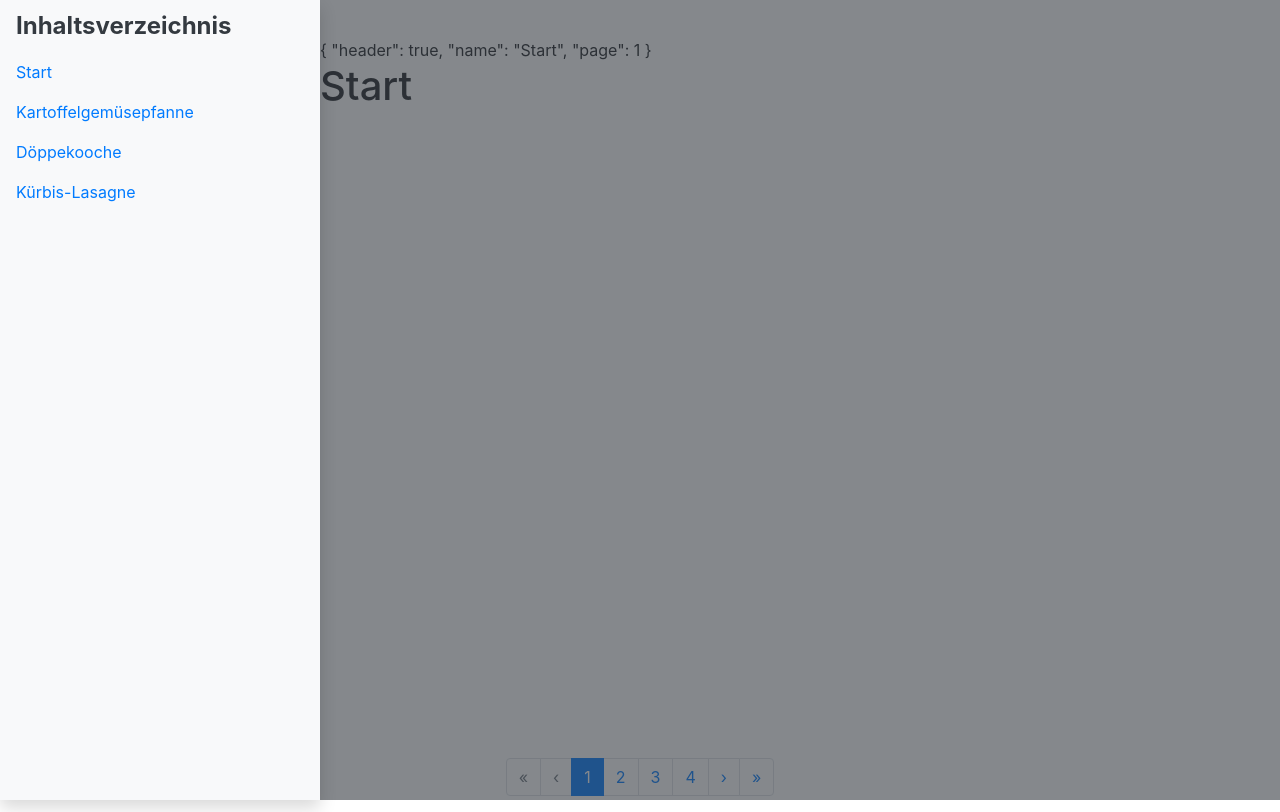
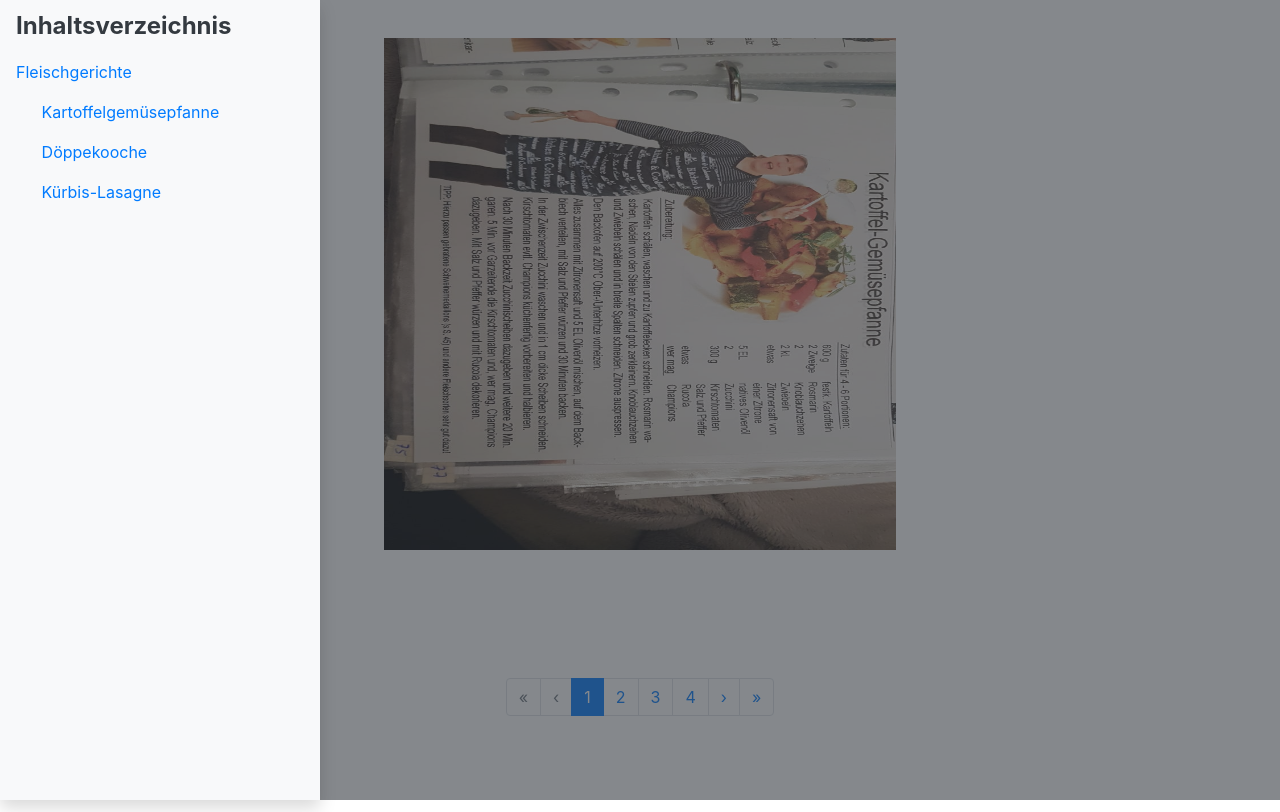
Before and after one commit to DarthSiedewurst/claudisKochbuch, a Vue app: page / in a window 1280 px wide. Both pictures are taken after a click on the button "Inhaltsverzeichnis". Built offline with nearby package versions, Linux system fonts and the light colour scheme.

Commit message:
inhaltsverzeichnis 2.0

```diff
--- a/package.json
+++ b/package.json
@@ -1,6 +1,6 @@
 {
   "name": "claudiskochbuch",
-  "version": "0.1.0",
+  "version": "0.2.0",
   "private": true,
   "scripts": {
     "serve": "vue-cli-service serve",
--- a/src/components/Bookpage.vue
+++ b/src/components/Bookpage.vue
@@ -1,12 +1,6 @@
 <template>
   <div>
-    {{ recipe }}
-    <div v-if="recipe.header">
-      <h1>{{ recipe.name }}</h1>
-    </div>
-    <div v-else>
-      <img class="recipe" :src="getImgUrl()" />
-    </div>
+    <img class="recipe" :src="getImgUrl()" />
   </div>
 </template>
 
@@ -29,8 +23,8 @@ export default class Bookpage extends Vue {
 <style lang="scss" scoped>
 .recipe {
   display: block;
-  width: 40%;
-  height: 40%;
+  width: 80%;
+  height: 80%;
   margin: auto;
 }
 </style>
--- a/src/config/index.ts
+++ b/src/config/index.ts
@@ -1,38 +1,41 @@
 export interface Irecipe {
   src: string;
   name: string;
-  page: number;
-  zutaten: string[];
-}
-export interface Iheader {
-  header: boolean;
-  name: string;
-  page: number;
+  zutaten?: string[];
+  page?: number;
+  header: boolean
+  visible?: boolean
 }
 
-const recipes: (Irecipe | Iheader)[] = [
+const recipes: Irecipe[] = [
   {
-    header: true,
-    name: "Start",
-    page: 1,
+    src: "KartoffelGemuesePfanne.jpg",
+    name: "Fleischgerichte",
+    header: true
   },
   {
     src: "KartoffelGemuesePfanne.jpg",
     name: "Kartoffelgemüsepfanne",
-    page: 2,
     zutaten: ["Salz"],
+    header: false,
   },
   {
     src: "Doeppekooche.jpg",
     name: "Döppekooche",
-    page: 3,
     zutaten: ["Pfeffer"],
+    header: false
   },
   {
     src: "KuerbisLasagne.jpg",
     name: "Kürbis-Lasagne",
-    page: 4,
     zutaten: ["Pfeffer"],
+    header: false
+  },
+    {
+    src: "KartoffelGemuesePfanne.jpg",
+    name: "Ende",
+    header: true,
+    visible: false
   },
 ];
 
--- a/src/views/Home.vue
+++ b/src/views/Home.vue
@@ -1,36 +1,26 @@
 <template>
   <div>
     <b-button v-b-toggle.sidebar-1>Inhaltsverzeichnis</b-button>
-    <b-sidebar
-      id="sidebar-1"
-      title="Inhaltsverzeichnis"
-      backdrop
-      no-header-close
-      shadow
-      ref="sidebar"
-    >
+    <b-sidebar id="sidebar-1" title="Inhaltsverzeichnis" backdrop no-header-close shadow ref="sidebar">
       <nav class="mb-3">
         <b-nav vertical>
           <b-nav-item
-            :class="[recipe.header ? 'linkToHeader' : 'linkToRecipe']"
-            v-for="recipe in recipes"
+            v-for="recipe in shownRecipes"
+            :class="[recipe.visible ? '' : 'hidden', recipe.header ? 'linkToHeader' : 'linkToRecipe']"
             :key="recipe.page"
-            @click="goToPage(recipe.page)"
-            >{{ recipe.name }}</b-nav-item
+            @click="goToPage(recipe)"
           >
+            {{ recipe.name }}
+          </b-nav-item>
         </b-nav>
       </nav>
     </b-sidebar>
-    <div v-for="recipe in recipes" :key="recipe.page">
-      <bookpage
-        class="bookpage"
-        :recipe="recipe"
-        v-show="currentPage === recipe.page"
-      ></bookpage>
+    <div v-for="recipe in shownRecipes" :key="recipe.page">
+      <bookpage class="bookpage" :recipe="recipe" v-show="currentPage === recipe.page"></bookpage>
     </div>
     <b-pagination
       v-model="currentPage"
-      :total-rows="recipes.length"
+      :total-rows="shownRecipes.length - 1"
       per-page="1"
       align="center"
     ></b-pagination>
@@ -38,29 +28,48 @@
 </template>
 
 <script lang="ts">
-import { Component, Vue } from "vue-property-decorator";
+import { Component, Vue } from 'vue-property-decorator';
 //import Recipes, { Irecipe } from "../assets/recipes";
-import Recipes, { Iheader, Irecipe } from "@/config";
-import Bookpage from "@/components/Bookpage.vue";
+import Recipes, { Irecipe } from '@/config';
+import Bookpage from '@/components/Bookpage.vue';
 
 @Component({
-  components: { Bookpage }
+  components: { Bookpage },
 })
 export default class Home extends Vue {
   private currentPage = 1;
 
-  private get recipes() {
-    const recipes: (Irecipe | Iheader)[] = [];
-    for (const recipe of Recipes) {
-      recipes.splice(recipe.page - 1, 0, recipe);
-    }
-    return recipes;
+  private recipes = Recipes;
+
+  private get shownRecipes() {
+    return this.recipes;
   }
 
-  private goToPage(page: number) {
-    (this.$refs["sidebar"] as any).hide();
+  private goToPage(recipe: Irecipe) {
+    // eslint-disable-next-line @typescript-eslint/no-non-null-assertion
+    let i = recipe.page!;
+    if (recipe.header) {
+      while (!Recipes[i].header) {
+        this.recipes[i].visible = !this.recipes[i].visible;
+        i++;
+        this.$forceUpdate();
+      }
+    } else {
+      //(this.$refs['sidebar'] as any).hide();
 
-    this.currentPage = page;
+      this.currentPage = recipe.page!;
+    }
+  }
+  private mounted() {
+    const recipes: Irecipe[] = [];
+    for (let i = 0; i < Recipes.length; i++) {
+      recipes.push(Recipes[i]);
+      recipes[i].page = i + 1;
+      if (Recipes[i].visible === undefined) {
+        recipes[i].visible = true;
+      }
+    }
+    this.recipes = recipes;
   }
 }
 </script>
@@ -68,13 +77,18 @@ export default class Home extends Vue {
 <style lang="scss" scoped>
 .bookpage {
   width: 50vw;
-  height: 90vh;
+  height: 80vh;
   margin: auto;
 }
 .linkToRecipe {
-  color: red;
+  transition: all 5s linear;
+  display: block;
+  margin-left: 2vw !important;
 }
 .linkToHeader {
-  color: blue;
+}
+.hidden {
+  display: none !important;
+  transition: all 5s linear;
 }
 </style>
```
